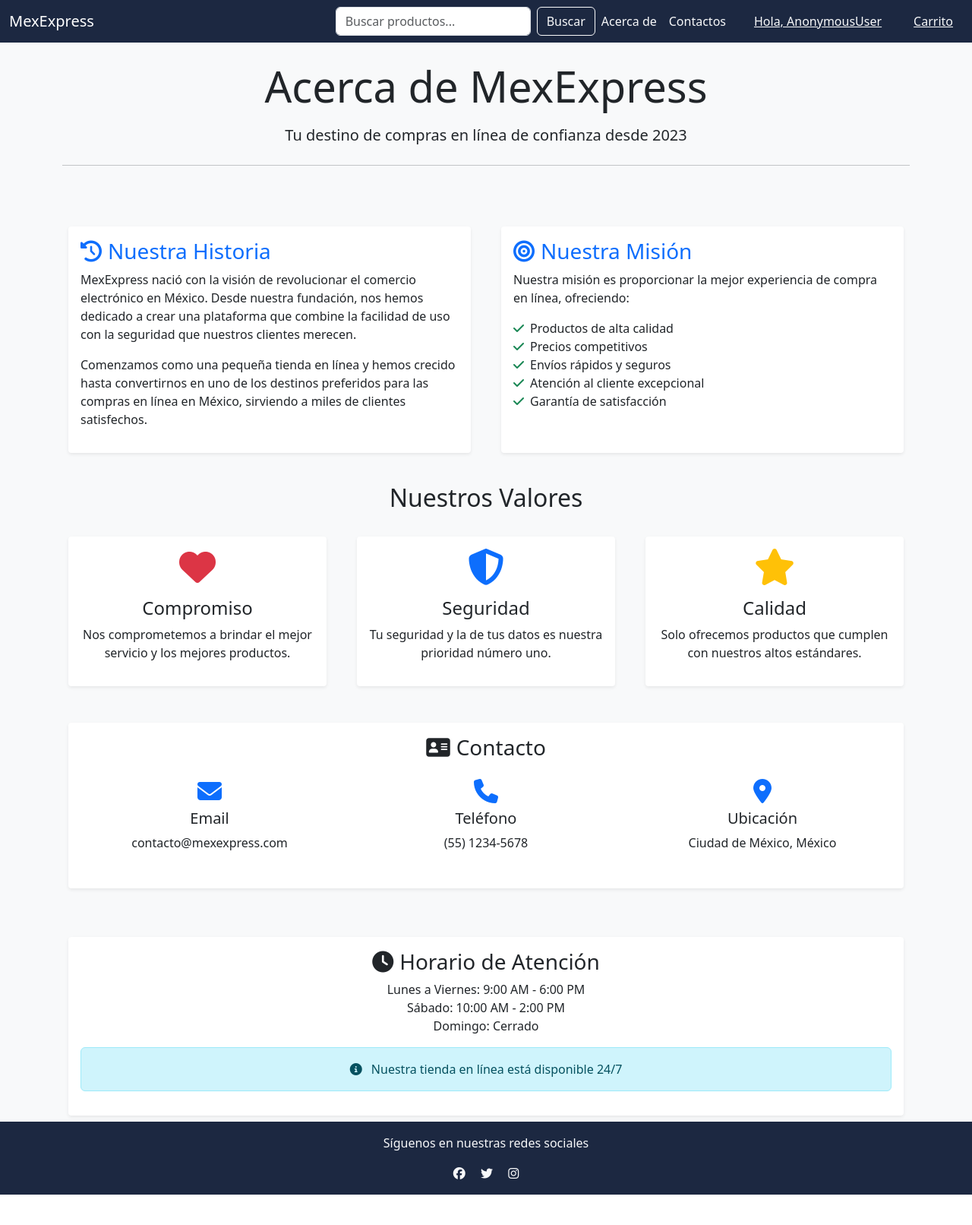
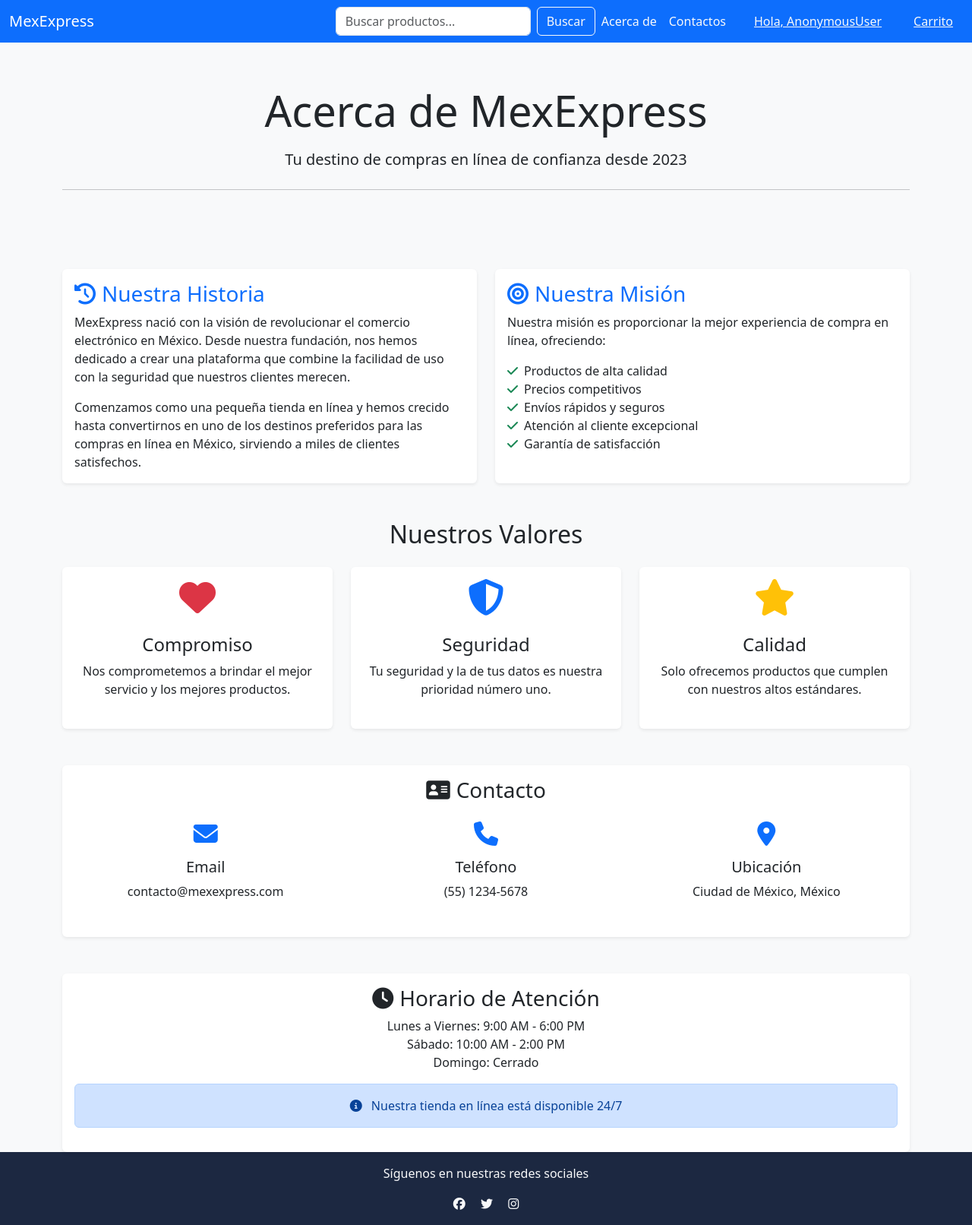
Before and after one commit to RUDumbDUDE/Meexpress, a Django app: page /shopapp/about/ in a window 1280 px wide. Shown: the whole page at 76% size. Before the commit the page ends 1572 px from the top, so only its background shows below. Run offline with Django 4.2, Linux system fonts and the light colour scheme.

Commit message:
Mejorar estilos de la aplicación MexExpress, incluyendo nuevos estilos para tarjetas, navbar y alertas. Se han agregado clases personalizadas y se ha optimizado el diseño de la página About, eliminando estilos redundantes y mejorando la presentación de la información de contacto.

```diff
--- a/static/shopApp/css/styles.css
+++ b/static/shopApp/css/styles.css
@@ -1,21 +1,58 @@
-
-
-.navbar {
-    background-color: rgb(28,40,65);
+/* Estilos generales */
+body {
+    background-color: #f8f9fa;
 }
 
+/* Estilos de las tarjetas */
 .card {
-    margin: 0.5em;
-    border-radius: 4px;
-    background: #fff;
-    box-shadow: 0 6px 10px rgba(0,0,0,.08), 0 0 6px rgba(0,0,0,.05);
-      transition: .3s transform cubic-bezier(.155,1.105,.295,1.12),.3s box-shadow,.3s -webkit-transform cubic-bezier(.155,1.105,.295,1.12);
-  cursor: pointer;
+    transition: transform 0.2s;
+    border: none;
+    box-shadow: 0 .125rem .25rem rgba(0,0,0,.075);
 }
 
-.card:hover{
-     transform: scale(1.05);
-  box-shadow: 0 10px 20px rgba(0,0,0,.12), 0 4px 8px rgba(0,0,0,.06);
+.card:hover {
+    transform: translateY(-5px);
+}
+
+/* Colores personalizados */
+.text-primary {
+    color: #0d6efd !important;
+}
+
+/* Navbar personalizado */
+.navbar {
+    background-color: #0d6efd;
+}
+
+/* Estilos para la página About */
+.about-header {
+    padding: 2rem 0;
+}
+
+.value-card {
+    margin-bottom: 1.5rem;
+}
+
+.contact-info i {
+    margin-bottom: 1rem;
+}
+
+/* Estilos para los íconos */
+.fa-3x {
+    margin-bottom: 1.5rem;
+}
+
+/* Estilos para las alertas */
+.alert-info {
+    background-color: #cfe2ff;
+    border-color: #b6d4fe;
+    color: #084298;
+}
+
+/* Estilos para los enlaces */
+.nav-link:hover {
+    color: #fff !important;
+    opacity: 0.8;
 }
 
 .card .btn {
--- a/templates/shopApp/about.html
+++ b/templates/shopApp/about.html
@@ -4,7 +4,7 @@
 {% block content %}
 <div class="container mt-4">
     <!-- Encabezado -->
-    <div class="row mb-5">
+    <div class="row mb-5 about-header">
         <div class="col-12 text-center">
             <h1 class="display-4 mb-3">Acerca de MexExpress</h1>
             <p class="lead">Tu destino de compras en línea de confianza desde 2023</p>
@@ -15,7 +15,7 @@
     <!-- Historia y Misión -->
     <div class="row mb-5">
         <div class="col-md-6">
-            <div class="card h-100 border-0 shadow-sm">
+            <div class="card h-100">
                 <div class="card-body">
                     <h3 class="card-title text-primary">
                         <i class="fas fa-history me-2"></i>Nuestra Historia
@@ -34,7 +34,7 @@
             </div>
         </div>
         <div class="col-md-6">
-            <div class="card h-100 border-0 shadow-sm">
+            <div class="card h-100">
                 <div class="card-body">
                     <h3 class="card-title text-primary">
                         <i class="fas fa-bullseye me-2"></i>Nuestra Misión
@@ -61,27 +61,27 @@
             <h2 class="text-center mb-4">Nuestros Valores</h2>
         </div>
         <div class="col-md-4">
-            <div class="card text-center h-100 border-0 shadow-sm">
+            <div class="card text-center h-100 value-card">
                 <div class="card-body">
-                    <i class="fas fa-heart text-danger fa-3x mb-3"></i>
+                    <i class="fas fa-heart text-danger fa-3x"></i>
                     <h4 class="card-title">Compromiso</h4>
                     <p class="card-text">Nos comprometemos a brindar el mejor servicio y los mejores productos.</p>
                 </div>
             </div>
         </div>
         <div class="col-md-4">
-            <div class="card text-center h-100 border-0 shadow-sm">
+            <div class="card text-center h-100 value-card">
                 <div class="card-body">
-                    <i class="fas fa-shield-alt text-primary fa-3x mb-3"></i>
+                    <i class="fas fa-shield-alt text-primary fa-3x"></i>
                     <h4 class="card-title">Seguridad</h4>
                     <p class="card-text">Tu seguridad y la de tus datos es nuestra prioridad número uno.</p>
                 </div>
             </div>
         </div>
         <div class="col-md-4">
-            <div class="card text-center h-100 border-0 shadow-sm">
+            <div class="card text-center h-100 value-card">
                 <div class="card-body">
-                    <i class="fas fa-star text-warning fa-3x mb-3"></i>
+                    <i class="fas fa-star text-warning fa-3x"></i>
                     <h4 class="card-title">Calidad</h4>
                     <p class="card-text">Solo ofrecemos productos que cumplen con nuestros altos estándares.</p>
                 </div>
@@ -92,24 +92,24 @@
     <!-- Información de Contacto -->
     <div class="row mb-5">
         <div class="col-12">
-            <div class="card border-0 shadow-sm">
+            <div class="card">
                 <div class="card-body">
                     <h3 class="card-title text-center mb-4">
                         <i class="fas fa-address-card me-2"></i>Contacto
                     </h3>
                     <div class="row">
-                        <div class="col-md-4 text-center mb-3">
-                            <i class="fas fa-envelope text-primary fa-2x mb-2"></i>
+                        <div class="col-md-4 text-center mb-3 contact-info">
+                            <i class="fas fa-envelope text-primary fa-2x"></i>
                             <h5>Email</h5>
                             <p>contacto@mexexpress.com</p>
                         </div>
-                        <div class="col-md-4 text-center mb-3">
-                            <i class="fas fa-phone text-primary fa-2x mb-2"></i>
+                        <div class="col-md-4 text-center mb-3 contact-info">
+                            <i class="fas fa-phone text-primary fa-2x"></i>
                             <h5>Teléfono</h5>
                             <p>(55) 1234-5678</p>
                         </div>
-                        <div class="col-md-4 text-center mb-3">
-                            <i class="fas fa-map-marker-alt text-primary fa-2x mb-2"></i>
+                        <div class="col-md-4 text-center mb-3 contact-info">
+                            <i class="fas fa-map-marker-alt text-primary fa-2x"></i>
                             <h5>Ubicación</h5>
                             <p>Ciudad de México, México</p>
                         </div>
@@ -122,7 +122,7 @@
     <!-- Horario de Atención -->
     <div class="row">
         <div class="col-12">
-            <div class="card border-0 shadow-sm">
+            <div class="card">
                 <div class="card-body text-center">
                     <h3 class="card-title">
                         <i class="fas fa-clock me-2"></i>Horario de Atención
@@ -139,19 +139,4 @@
         </div>
     </div>
 </div>
-
-<style>
-    .card {
-        transition: transform 0.2s;
-    }
-    .card:hover {
-        transform: translateY(-5px);
-    }
-    .text-primary {
-        color: #0d6efd !important;
-    }
-    .shadow-sm {
-        box-shadow: 0 .125rem .25rem rgba(0,0,0,.075) !important;
-    }
-</style>
 {% endblock %}
```
